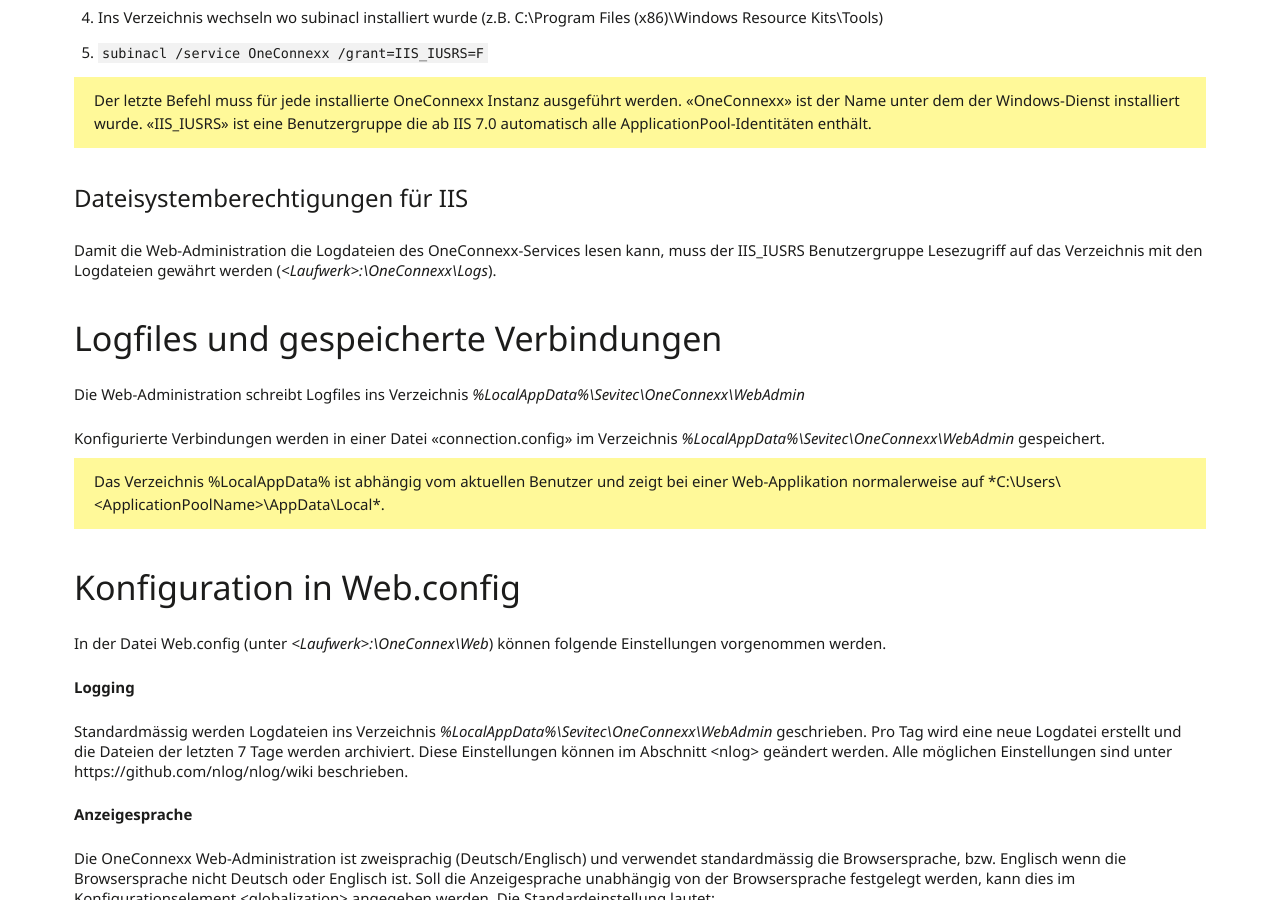
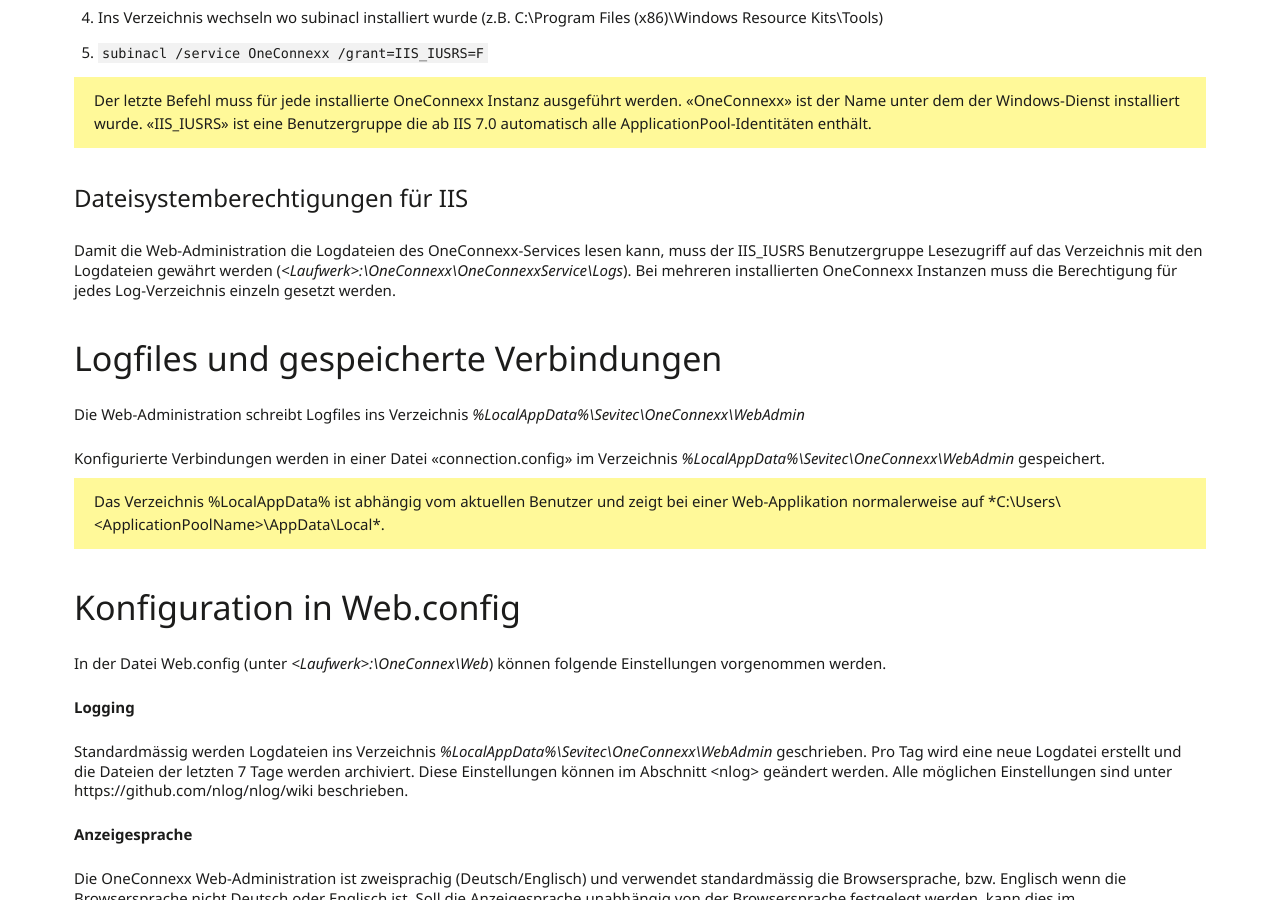
Before and after one commit to primesoft-group/oneconnexx-docs, a Jekyll site: the page built from _pages/setup/de/web.md, in a window 1280 px wide and 900 px high, scrolled down 2074 px. Built offline with Jekyll 4.4.1, drawn with Linux system fonts in a browser that asks for light colours; nearby versions of some CDN libraries; some web fonts are replaced.

Commit message:
Update web.md

```diff
--- a/_pages/setup/de/web.md
+++ b/_pages/setup/de/web.md
@@ -77,7 +77,7 @@
 #### Dateisystemberechtigungen für IIS
 
 Damit die Web-Administration die Logdateien des OneConnexx-Services lesen kann, muss der IIS_IUSRS Benutzergruppe Lesezugriff
-auf das Verzeichnis mit den Logdateien gewährt werden (*&lt;Laufwerk&gt;:\OneConnexx\Logs*).
+auf das Verzeichnis mit den Logdateien gewährt werden (*&lt;Laufwerk&gt;:\OneConnexx\OneConnexxService\Logs*). Bei mehreren installierten OneConnexx Instanzen muss die Berechtigung für jedes Log-Verzeichnis einzeln gesetzt werden.
 
 ### Logfiles und gespeicherte Verbindungen
 
```
